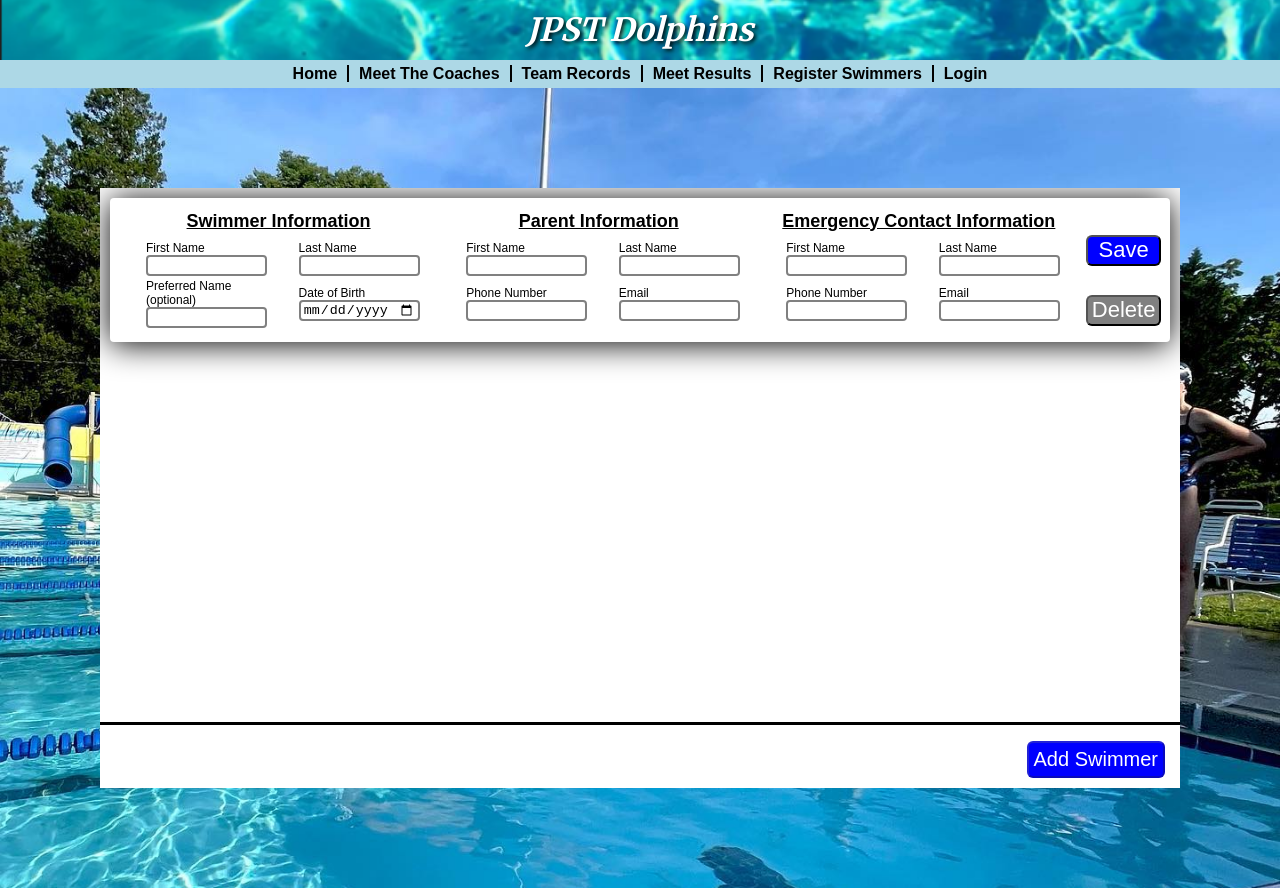
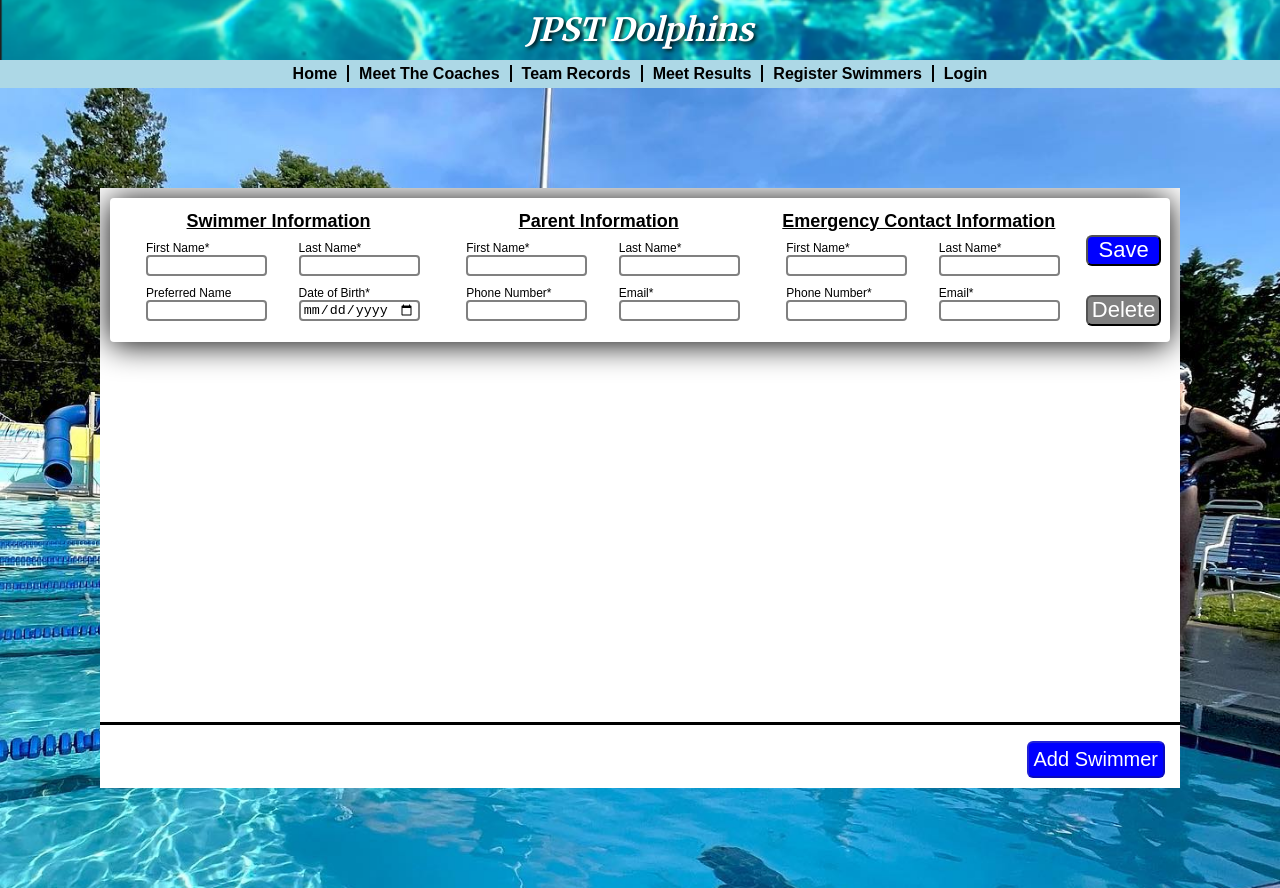
Before and after one commit to zachpfaltzgraff/JPSTWebsite---not-complete, an Angular app: page /register-swimmers in a window 1280 px wide. Built offline with nearby package versions, Linux system fonts and the light colour scheme.

Commit message:
added required *

```diff
--- a/src/app/register-swimmers/register-swimmers.component.html
+++ b/src/app/register-swimmers/register-swimmers.component.html
@@ -9,22 +9,22 @@
                             <h2>Swimmer Information</h2>
 
                             <div class="form-group">
-                                <label for="first-name">First Name</label>
+                                <label for="first-name">First Name*</label>
                                 <input id="first-name" autocomplete="first-name" type="text" formControlName="firstName" [readonly]="isSumbitted(i)">
                             </div>
 
                             <div class="form-group">
-                                <label for="last-name">Last Name</label>
+                                <label for="last-name">Last Name*</label>
                                 <input id="last-name" autocomplete="family-name" type="text" formControlName="lastName" [readonly]="isSumbitted(i)">
                             </div>
 
                             <div class="form-group">
-                                <label for="preferred-name">Preferred Name (optional)</label>
+                                <label for="preferred-name">Preferred Name</label>
                                 <input id="preferred-name" autocomplete="first-name" type="text" formControlName="preferredName" [readonly]="isSumbitted(i)">
                             </div>
 
                             <div class="form-group">
-                                <label for="birth-date">Date of Birth</label>
+                                <label for="birth-date">Date of Birth*</label>
                                 <input id="birth-date" autocomplete="bday" type="date" formControlName="birthDate" [readonly]="isSumbitted(i)">
                             </div>
                         </div>
@@ -34,22 +34,22 @@
                             <h2>Parent Information</h2>
 
                             <div class="form-group">
-                                <label for="first-name">First Name</label>
+                                <label for="first-name">First Name*</label>
                                 <input id="first-name" autocomplete="first-name" type="text" formControlName="pFirstName" [readonly]="isSumbitted(i)">
                             </div>
 
                             <div class="form-group">
-                                <label for="last-name">Last Name</label>
+                                <label for="last-name">Last Name*</label>
                                 <input id="last-name" autocomplete="family-name" type="text" formControlName="pLastName" [readonly]="isSumbitted(i)">
                             </div>
 
                             <div class="form-group">
-                                <label for="phone-number">Phone Number</label>
+                                <label for="phone-number">Phone Number*</label>
                                 <input id="phone-number" autocomplete="tel" type="tel" formControlName="pPhoneNumber" [readonly]="isSumbitted(i)">
                             </div>
 
                             <div class="form-group">
-                                <label for="street-address">Email</label>
+                                <label for="street-address">Email*</label>
                                 <input id="street-address" autocomplete="email" type="email" formControlName="pEmail" [readonly]="isSumbitted(i)">
                             </div>
                         </div>
@@ -59,22 +59,22 @@
                             <h2>Emergency Contact Information</h2>
 
                             <div class="form-group">
-                                <label for="first-name">First Name</label>
+                                <label for="first-name">First Name*</label>
                                 <input id="first-name" autocomplete="first-name" type="text" formControlName="eFirstName" [readonly]="isSumbitted(i)">
                             </div>
 
                             <div class="form-group">
-                                <label for="last-name">Last Name</label>
+                                <label for="last-name">Last Name*</label>
                                 <input id="last-name" autocomplete="family-name" type="text" formControlName="eLastName" [readonly]="isSumbitted(i)">
                             </div>
 
                             <div class="form-group">
-                                <label for="phone-number">Phone Number</label>
+                                <label for="phone-number">Phone Number*</label>
                                 <input id="phone-number" autocomplete="tel" type="tel" formControlName="ePhoneNumber" [readonly]="isSumbitted(i)">
                             </div>
 
                             <div class="form-group">
-                                <label for="street-address">Email</label>
+                                <label for="street-address">Email*</label>
                                 <input id="street-address" autocomplete="email" type="email" formControlName="eEmail" [readonly]="isSumbitted(i)">
                             </div>
                         </div>
--- a/src/app/register-swimmers/register-swimmers.component.ts
+++ b/src/app/register-swimmers/register-swimmers.component.ts
@@ -45,7 +45,9 @@ export class RegisterSwimmersComponent {
     eFirstName: ['', Validators.required],
     eLastName: ['', Validators.required],
     ePhoneNumber: ['', Validators.required],
-    eEmail: ['', Validators.required]
+    eEmail: ['', Validators.required],
+
+
     });
 
     this.saveButtonText.push('Save');
@@ -71,7 +73,10 @@ export class RegisterSwimmersComponent {
   }
 
   onSubmit(formGroup: FormGroup, index: number) {
-    if (this.saveButtonText[index] == 'Save') {
+    if (!formGroup.valid) {
+      alert("Please Fill in all required fields");
+    }
+    else if (this.saveButtonText[index] === 'Save') {
       if (formGroup.valid) {
         const firstName = formGroup.value.firstName ?? '';
         const lastName = formGroup.value.lastName ?? '';
@@ -97,10 +102,7 @@ export class RegisterSwimmersComponent {
       }
     }
     else if (this.saveButtonText[index] == 'Register') {
-      console.log('TESTING TSRING THIS DID WORK')
-    }
-    else {
-      alert("Please Fill in all required fields");
+      console.log('TESTING TSRING THIS DID WORK'); /* TODO make this so it pops up confirmation window*/
     }
   }
 }
```
